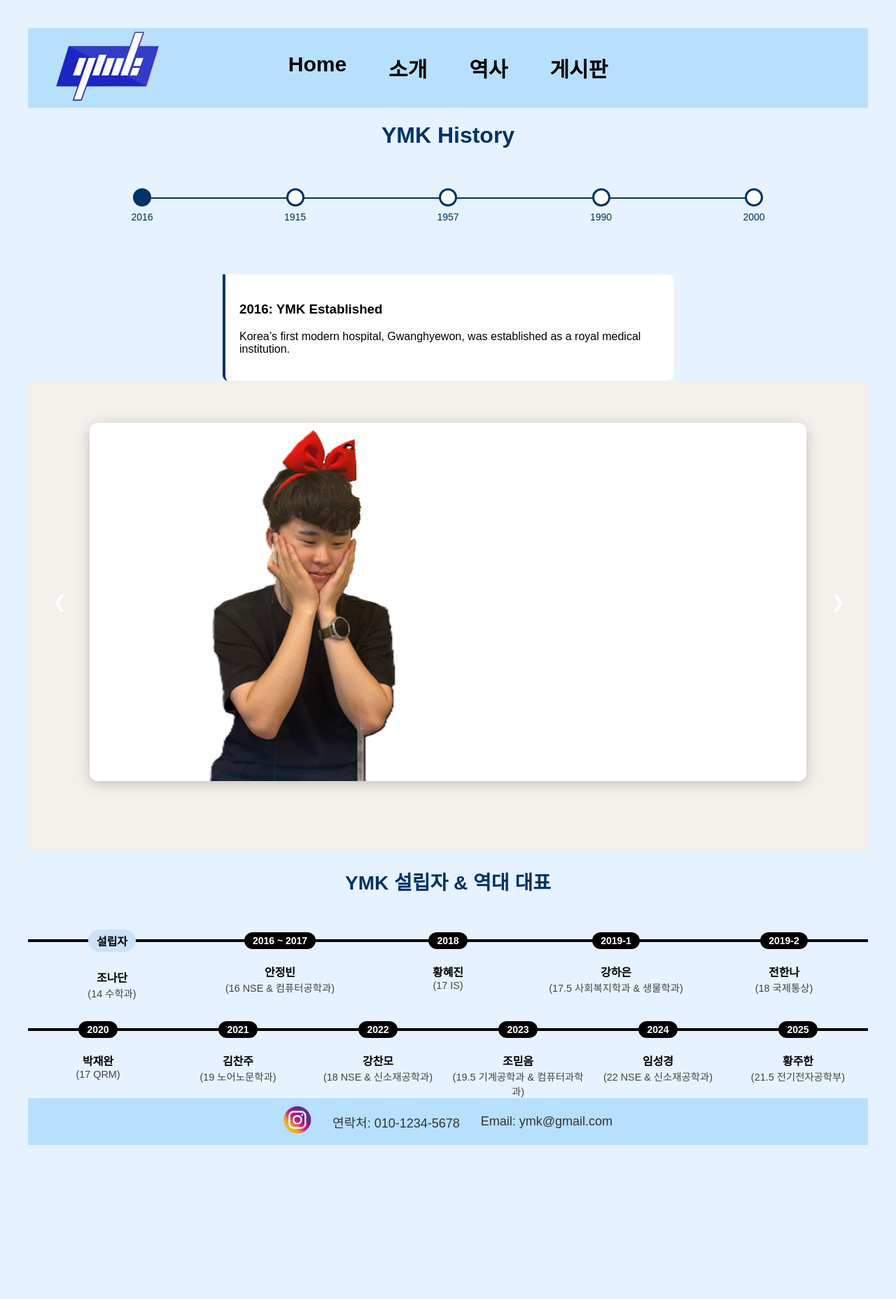
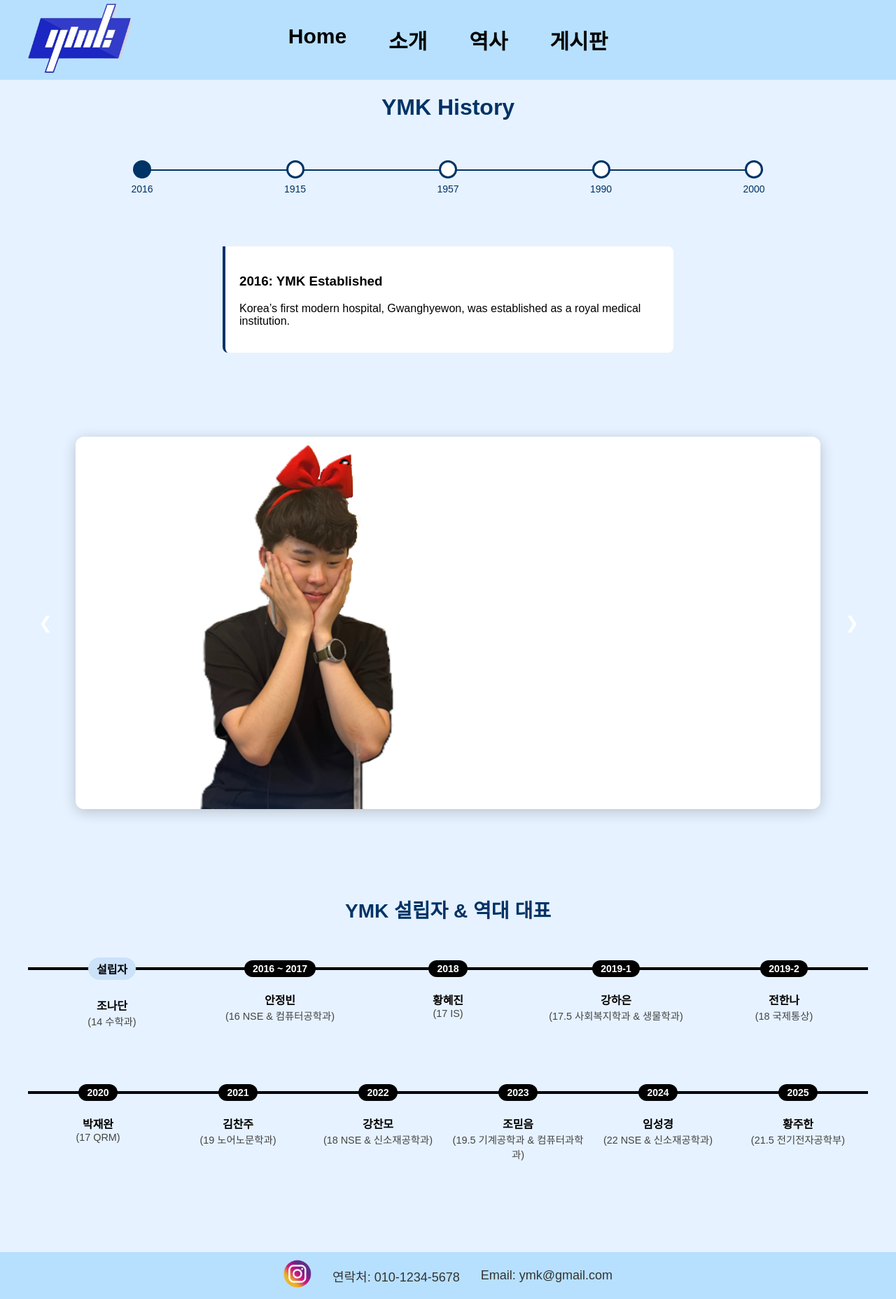
Before and after one commit to davidko0616/web_programming_project, a Flask app: page /history in a window 1280 px wide. Shown: the whole page at 70% size. Before the commit the page ends 1636 px from the top, so only its background shows below. Run offline with Flask 3, Linux system fonts and the light colour scheme; some libraries are stand-ins or nearby versions; some web fonts are replaced.

Commit message:
Changed the padding to 0 in history and changed the menu names from 임원 to history

```diff
--- a/static/history.css
+++ b/static/history.css
@@ -73,7 +73,7 @@ h1 {
   border-left: 4px solid #003366;
   padding: 20px;
   max-width: 600px;
-  margin: 40px auto 0;
+  margin: 60px auto;
   border-radius: 0 8px 8px 8px;
   animation: fadeIn 0.3s ease-in;
 }
@@ -125,7 +125,7 @@ h1 {
 body {
       font-family: Arial, sans-serif;
       background: #e6f2ff;
-      padding: 40px;
+      padding: 0px;
     }
     .timeline {
       position: relative;
@@ -135,6 +135,7 @@ body {
       flex-wrap: wrap;
       max-width: 1200px;
       margin: 0 auto;
+      margin-bottom: 50px;
     }
     .timeline::before {
       content: '';
@@ -202,6 +203,7 @@ body {
   gap: 20px;
   perspective: 1000px;
   margin: 0 auto 40px auto;
+  background-color: transparent;
 }
 
 .slide-card {
@@ -276,3 +278,11 @@ body {
 .slider-btn:hover {
   background-color: none;
 }
+
+.feature-section {
+  background-color: transparent;
+}
+
+.footer {
+  padding-top: 80px; important!
+}
--- a/templates/Home Page.html
+++ b/templates/Home Page.html
@@ -20,7 +20,7 @@
             <ul class="menu-bar">
               <li><a href="{{ url_for('home') }}">Home</a></li>
               <li><a href="{{ url_for('intro') }}">소개</a></li>
-              <li><a href="{{ url_for('history') }}">임원</a></li>
+              <li><a href="{{ url_for('history') }}">역사</a></li>
               <li><a href="{{ url_for('qna') }}">게시판</a></li>
             </ul>
           </nav>
--- a/templates/intro.html
+++ b/templates/intro.html
@@ -17,7 +17,7 @@
               <ul class="menu-bar">
             <li><a href="{{ url_for('home') }}">Home</a></li>
             <li><a href="{{ url_for('intro') }}">소개</a></li>
-            <li><a href="{{ url_for('history') }}">임원</a></li>
+            <li><a href="{{ url_for('history') }}">역사</a></li>
             <li><a href="{{ url_for('qna') }}">게시판</a></li>
               </ul>
             </nav>
```
